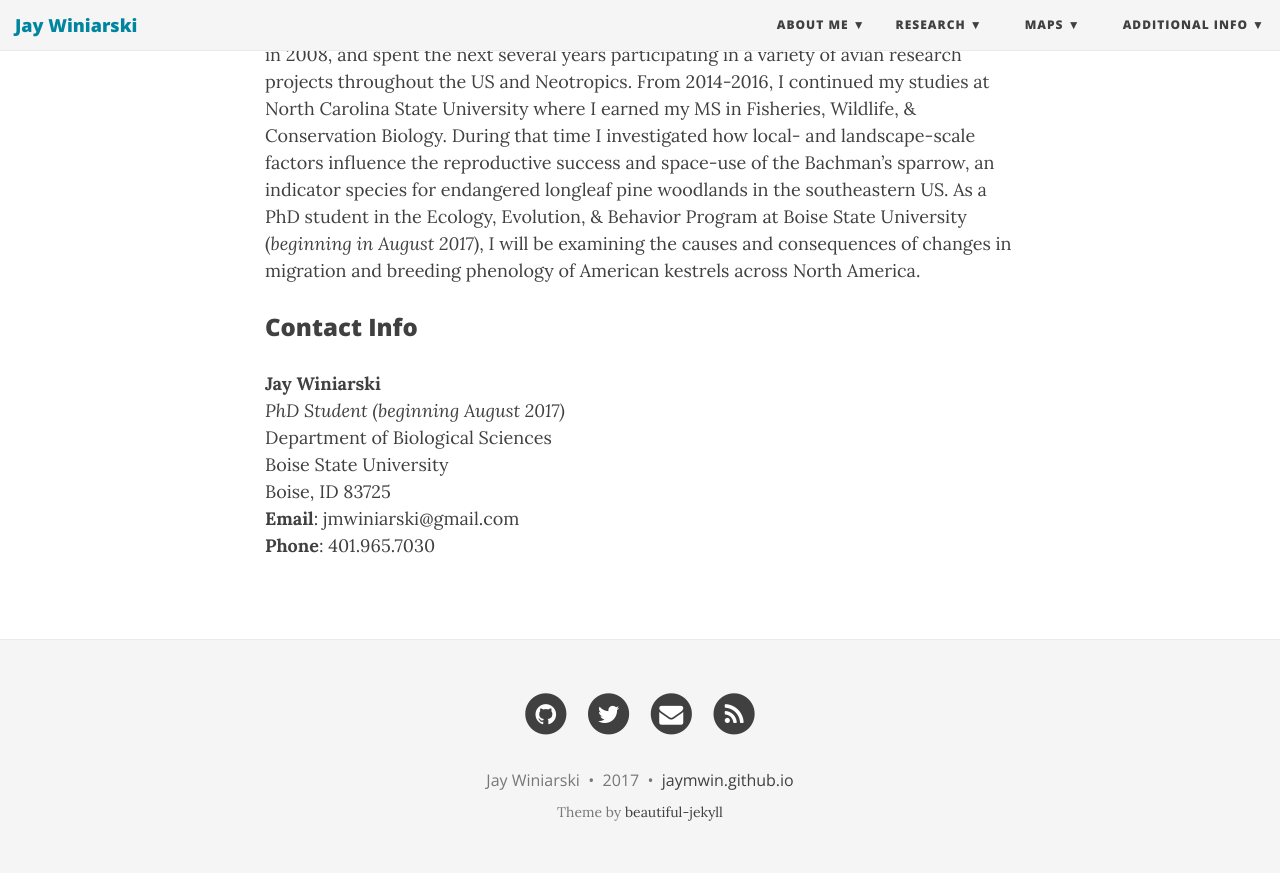
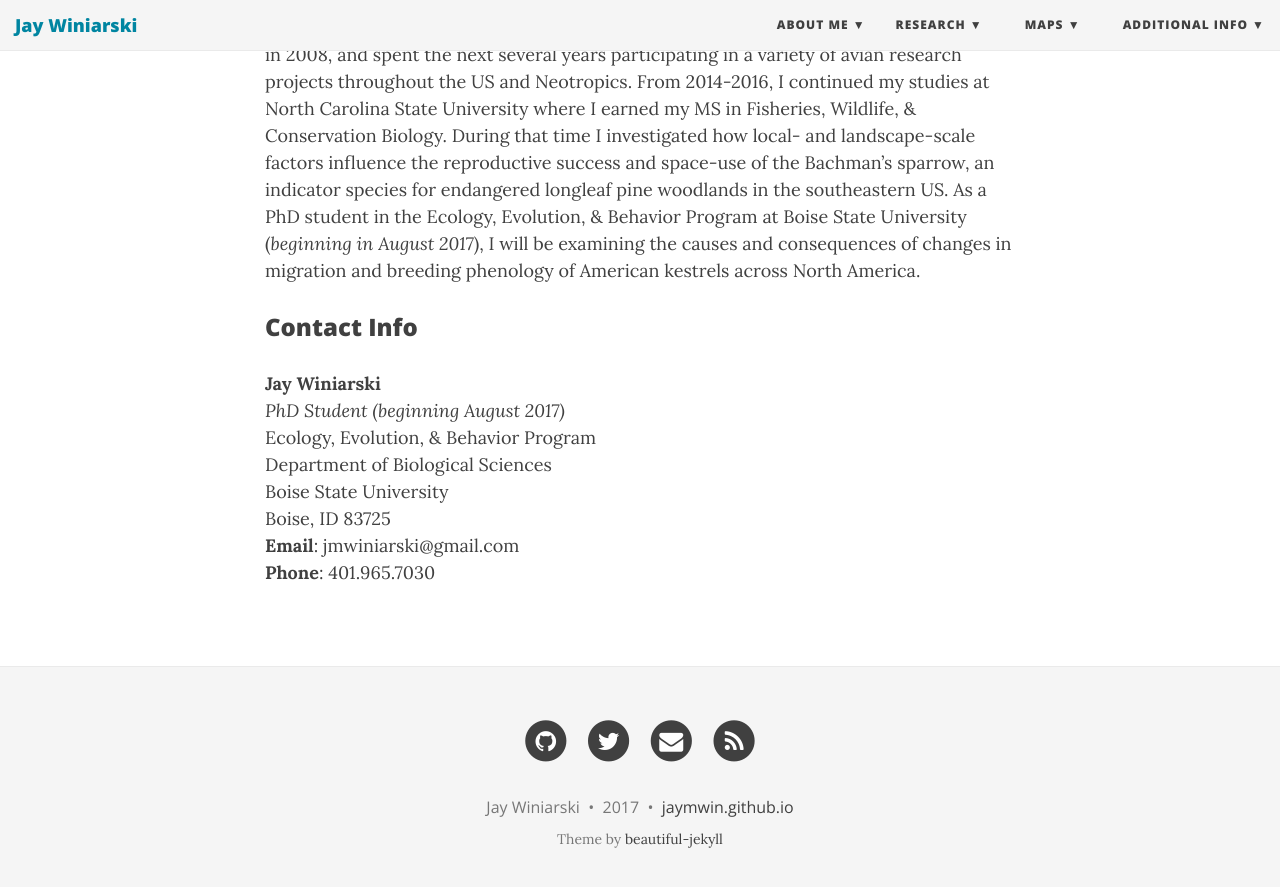
Before and after one commit to jaymwin/jaymwin.github.io, a Jekyll site: the page built from aboutme.md, in a window 1280 px wide and 900 px high, scrolled down 530 px. Shown: the top 887 px of the window. Built offline with Jekyll 4.4.1, drawn with Linux system fonts in a browser that asks for light colours; nearby versions of some CDN libraries.

Commit message:
Update aboutme.md

```diff
--- a/aboutme.md
+++ b/aboutme.md
@@ -12,6 +12,7 @@ I received my BS in Wildlife & Conservation Biology from the University of Rhode
 
 **Jay Winiarski**
 *PhD Student (beginning August 2017)*
+Ecology, Evolution, & Behavior Program
 Department of Biological Sciences
 Boise State University
 Boise, ID 83725
```
